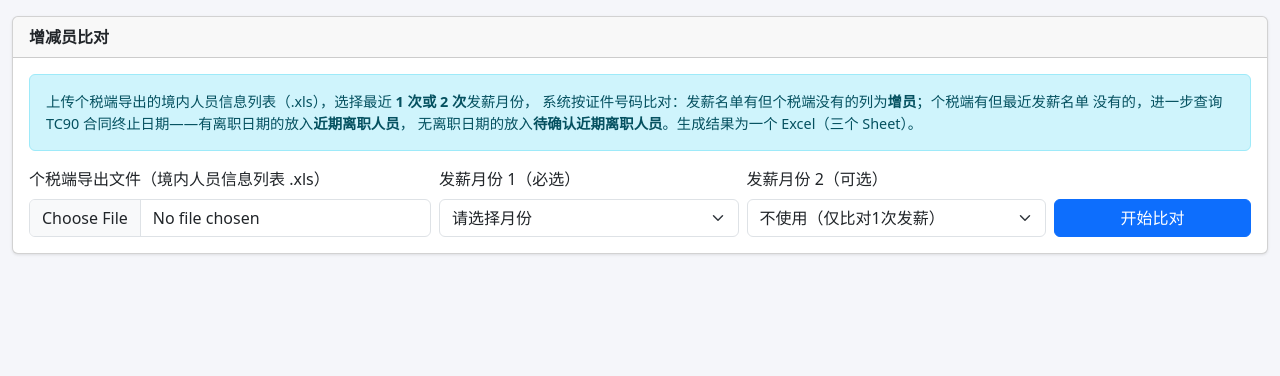
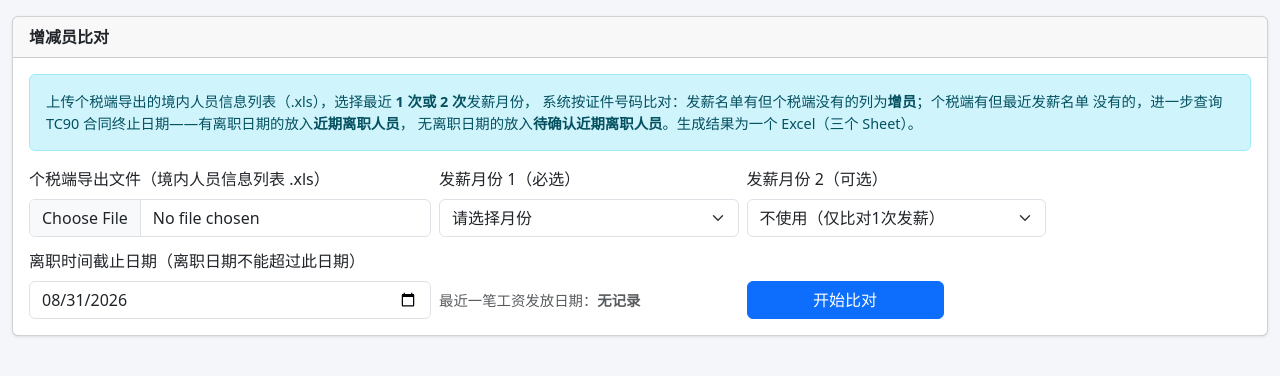
Before and after one commit to wanghannew1/TaxGen, a Flask app: page /personnel-compare in a window 1280 px wide. Shown: the part 56-432 px from the top of the page. Run offline with Flask 3, Linux system fonts and the light colour scheme; data that the repository does not hold is empty.

Commit message:
feat: add termination deadline filter (default last day of prev month) and latest pay date display

```diff
--- a/app.py
+++ b/app.py
@@ -349,9 +349,28 @@ def page_personnel_compare():
     return render_template("personnel_compare.html")
 
 
+@app.route("/api/personnel-compare/latest-pay-date")
+def api_personnel_compare_latest_pay_date():
+    """查询最近一笔工资发放日期 (TC8M.AAE036)。"""
+    try:
+        from queries import get_latest_pay_date
+        conn = get_connection()
+        pay_month, pay_date = get_latest_pay_date(conn)
+        return jsonify({
+            "pay_month": pay_month,
+            "pay_date": pay_date.strftime("%Y-%m-%d") if pay_date else None,
+        })
+    except Exception as e:
+        return jsonify({"error": str(e)}), 500
+
+
 @app.route("/api/personnel-compare/compare", methods=["POST"])
 def api_personnel_compare():
-    """上传个税端导出文件 + 选择最近1~2次发薪月份 → 增减员比对 → 生成 Excel。"""
+    """上传个税端导出文件 + 选择最近1~2次发薪月份 → 增减员比对 → 生成 Excel。
+
+    离职时间截止日期 (termination_deadline, YYYY-MM-DD) 用于过滤 TC90 离职日期:
+    超过截止日期的合同终止日期视为未到期, 归入待确认。
+    """
     try:
         from queries import get_payroll_cert_numbers, get_tc90_termination_dates, get_payroll_personnel
         from templates_gen.personnel_compare import compare_personnel, generate_compare_excel
@@ -366,6 +385,14 @@ def api_personnel_compare():
             return jsonify({"error": "请选择发薪月份"}), 400
         if len(months) > 2:
             return jsonify({"error": "最多选择 2 个发薪月份"}), 400
+        deadline = request.form.get("termination_deadline", "").strip()
+        deadline_date = None
+        if deadline:
+            from datetime import datetime as _dt
+            try:
+                deadline_date = _dt.strptime(deadline, "%Y-%m-%d").date()
+            except ValueError:
+                return jsonify({"error": "离职时间截止日期格式错误 (应为 YYYY-MM-DD)"}), 400
         ext = os.path.splitext(file.filename or "")[1].lower()
         if ext != ".xls":
             return jsonify({"error": "仅支持 .xls 格式的个税端导出文件"}), 400
@@ -400,6 +427,12 @@ def api_personnel_compare():
         }
         suspect_certs = active_certs - payroll_certs
         termination_dates = get_tc90_termination_dates(conn, suspect_certs)
+        # 离职日期超过截止日期的视为合同未到期, 不列为已离职
+        if deadline_date:
+            termination_dates = {
+                c: d for c, d in termination_dates.items()
+                if d.date() <= deadline_date
+            }
         add_rows, departed_rows, pending_rows, stats = compare_personnel(
             tax_export_persons, payroll_certs, payroll_personnel, termination_dates)
         month_label = f"{months[0]}-{months[-1]}" if len(months) > 1 else str(months[0])
--- a/queries.py
+++ b/queries.py
@@ -483,6 +483,24 @@ def get_merge_warnings(conn, pay_months, combo_set, persons) -> List[dict]:
     return warnings
 
 
+def get_latest_pay_date(conn):
+    """查询最近一笔工资发放的经办日期 (TC8M.AAE036, 已发放状态)。
+
+    返回 (pay_month: int, pay_date: datetime), 无记录时返回 (0, None)。
+    """
+    sql = """
+        SELECT MAX(ATC8G7), MAX(AAE036)
+        FROM TC8M
+        WHERE ATC8M3 = 2 AND ATC8G7 IS NOT NULL
+    """
+    with conn.cursor() as cursor:
+        cursor.execute(sql)
+        row = cursor.fetchone()
+        if not row or row[0] is None:
+            return 0, None
+        return int(row[0]), row[1]
+
+
 def get_payroll_cert_numbers(conn, pay_month: int) -> Set[str]:
     """按发放月份(经办年月)查询全部发薪人员的身份证号集合。
 
--- a/templates/personnel_compare.html
+++ b/templates/personnel_compare.html
@@ -58,6 +58,15 @@
                         <option value="">不使用（仅比对1次发薪）</option>
                     </select>
                 </div>
+            </div>
+            <div class="row g-2 align-items-end mt-1">
+                <div class="col-md-4">
+                    <label class="form-label">离职时间截止日期（离职日期不能超过此日期）</label>
+                    <input type="date" id="terminationDeadline" class="form-control">
+                </div>
+                <div class="col-md-3 d-flex align-items-end pb-2">
+                    <span class="text-muted" style="font-size: 0.9rem;">最近一笔工资发放日期：<strong id="latestPayDate">查询中...</strong></span>
+                </div>
                 <div class="col-md-2">
                     <button id="btnCompare" class="btn btn-primary w-100">开始比对</button>
                 </div>
@@ -95,6 +104,8 @@
     const exportFile = document.getElementById('exportFile');
     const monthSelect1 = document.getElementById('monthSelect1');
     const monthSelect2 = document.getElementById('monthSelect2');
+    const terminationDeadline = document.getElementById('terminationDeadline');
+    const latestPayDate = document.getElementById('latestPayDate');
     const btnCompare = document.getElementById('btnCompare');
     const loading = document.getElementById('loading');
     const errorBox = document.getElementById('errorBox');
@@ -114,6 +125,13 @@
     }
     function hideError() { errorBox.style.display = 'none'; }
 
+    function formatDate(d) {
+        const y = d.getFullYear();
+        const m = String(d.getMonth() + 1).padStart(2, '0');
+        const day = String(d.getDate()).padStart(2, '0');
+        return `${y}-${m}-${day}`;
+    }
+
     async function loadMonths() {
         try {
             const resp = await fetch('/api/pay-months');
@@ -129,6 +147,21 @@
         }
     }
 
+    async function loadLatestPayDate() {
+        try {
+            const resp = await fetch('/api/personnel-compare/latest-pay-date');
+            if (!resp.ok) throw new Error(`服务器返回错误: ${resp.status}`);
+            const data = await resp.json();
+            if (data.pay_date) {
+                latestPayDate.textContent = `${data.pay_date}（${Math.floor(data.pay_month / 100)}年${data.pay_month % 100}月）`;
+            } else {
+                latestPayDate.textContent = '无记录';
+            }
+        } catch (e) {
+            latestPayDate.textContent = '查询失败';
+        }
+    }
+
     btnCompare.addEventListener('click', async function() {
         hideError();
         resultCard.style.display = 'none';
@@ -139,6 +172,8 @@
         if (monthSelect2.value) months.push(monthSelect2.value);
         if (months.length === 0) { showError('请选择至少 1 个发薪月份'); return; }
         if (months.length > 2) { showError('最多选择 2 个发薪月份'); return; }
+        const deadline = terminationDeadline.value;
+        if (!deadline) { showError('请设置离职时间截止日期'); return; }
 
         btnCompare.disabled = true;
         loading.style.display = 'block';
@@ -146,6 +181,7 @@
             const form = new FormData();
             form.append('file', file);
             months.forEach(m => form.append('months', m));
+            form.append('termination_deadline', deadline);
             const resp = await fetch('/api/personnel-compare/compare', { method: 'POST', body: form });
             const data = await resp.json();
             if (!resp.ok || data.error) { showError(data.error || '比对失败，请稍后重试'); return; }
@@ -172,7 +208,14 @@
         }
     });
 
-    document.addEventListener('DOMContentLoaded', loadMonths);
+    document.addEventListener('DOMContentLoaded', function() {
+        const now = new Date();
+        // 默认截止日期 = 当前时间上个月的最后一天
+        const prevMonthLastDay = new Date(now.getFullYear(), now.getMonth(), 0);
+        terminationDeadline.value = formatDate(prevMonthLastDay);
+        loadMonths();
+        loadLatestPayDate();
+    });
 </script>
 </body>
 </html>
```
